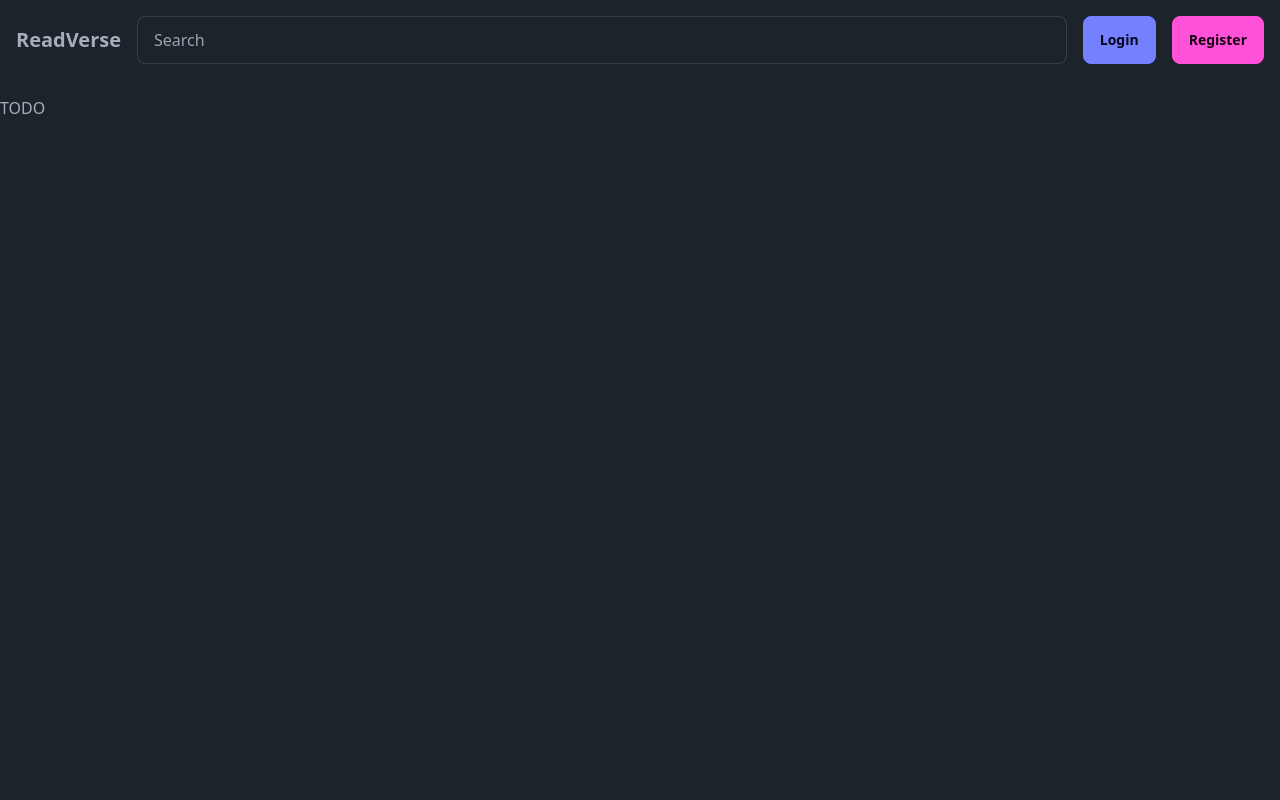
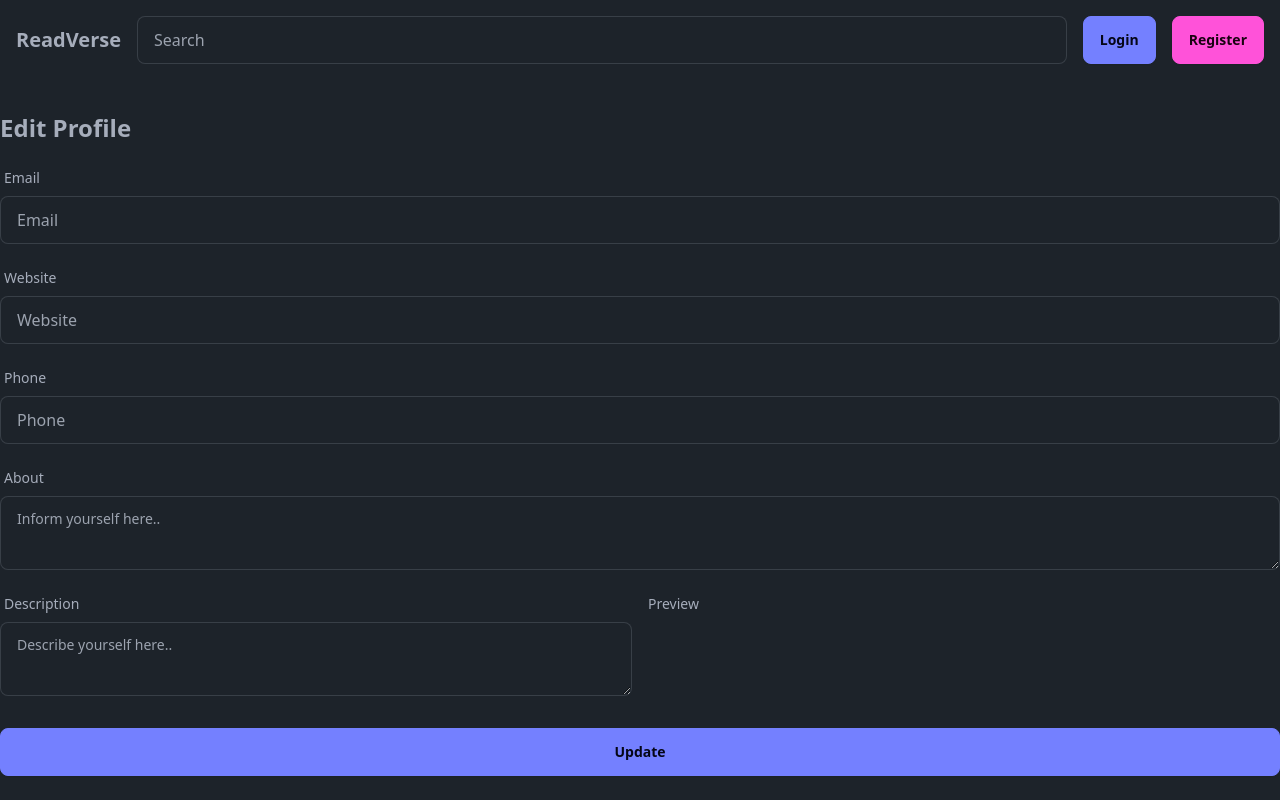
Before and after one commit to ReadVerseRPL/ReadVerse, a Flask app: template readverse/templates/pages/profile/edit.html in a window 1280 px wide. Run offline with Flask 3, Linux system fonts and the light colour scheme; the template is opened without the code that fills it, so the values that code supplies are empty; style sheets or scripts are compiled from the project's sources; some libraries are stand-ins or nearby versions.

Commit message:
create: update profile

```diff
--- a/readverse/dto.py
+++ b/readverse/dto.py
@@ -11,6 +11,12 @@ class CreateCommentDTO(BaseModel):
 class CreateRatingDTO(BaseModel):
     value: int
 
+class UpdateProfileDTO(BaseModel):
+    email: str
+    website: str
+    phone: str
+    about: str
+    description: str
 
 class CreateStoryDTO(BaseModel):
     title: RequiredString
--- /dev/null
+++ b/readverse/static/profile/edit.js
@@ -0,0 +1,14 @@
+/// <reference path="../utils.js"/>
+
+const previewContainer = document.querySelector("#preview");
+
+/** @type {HTMLInputElement} */
+const contentInput = document.querySelector("#description");
+contentInput.addEventListener(
+  "change",
+  debounce((e) => {
+    previewContainer.innerHTML = DOMPurify.sanitize(
+      marked.parse(contentInput.value)
+    );
+  }, 1000)
+);
--- a/readverse/templates/pages/profile/edit.html
+++ b/readverse/templates/pages/profile/edit.html
@@ -1,5 +1,40 @@
 {% extends 'base.html' %}
 
 {% block content %}
-<h1>TODO</h1>
+<h1 class="text-2xl font-bold py-4">Edit Profile</h1>
+<form class="flex flex-col gap-4" method="POST" action="{{ url_for('profile.edit_profile_post') }}">
+    {{ forms.inputlabel("email", label="Email", type="text", value=user.email) }}
+
+    {{ forms.inputlabel("website", label="Website", type="text", value=user.website) }}
+
+    {{ forms.inputlabel("phone", label="Phone", type="text", value=user.phone_number) }}
+
+    {% call forms.labelled_field("About") %}
+        <textarea class="textarea textarea-bordered w-full" name="about" placeholder="Inform yourself here.." id="about">{{ user.about }}</textarea>
+    {% endcall %}
+
+    <div class="grid grid-cols-2 gap-4">
+        {% call forms.labelled_field("Description") %}
+            <textarea class="textarea textarea-bordered w-full" name="description" placeholder="Describe yourself here.." id="description"></textarea>
+        {% endcall %}
+
+        <div class="flex flex-col gap-2">
+            <span class="text-sm align-bottom py-2">Preview</span>
+            <article class="prose" id="preview">
+
+            </article>
+        </div>
+    </div>
+
+    <button type="submit" class="btn btn-primary mt-4">Update</button>
+</form>
+
+<script src="{{ url_for('static', filename='profile/edit.js') }}"></script>
+<script defer>
+    const content = {{ user.description | tojson }}
+    document.querySelector("#description").innerHTML = DOMPurify.sanitize(
+      marked.parse(content)
+    );
+
+</script>
 {% endblock %}
```
Also changed, not shown: readverse/routes/index.py (+21 -0 lines), readverse/routes/profile.py (+29 -6 lines).
